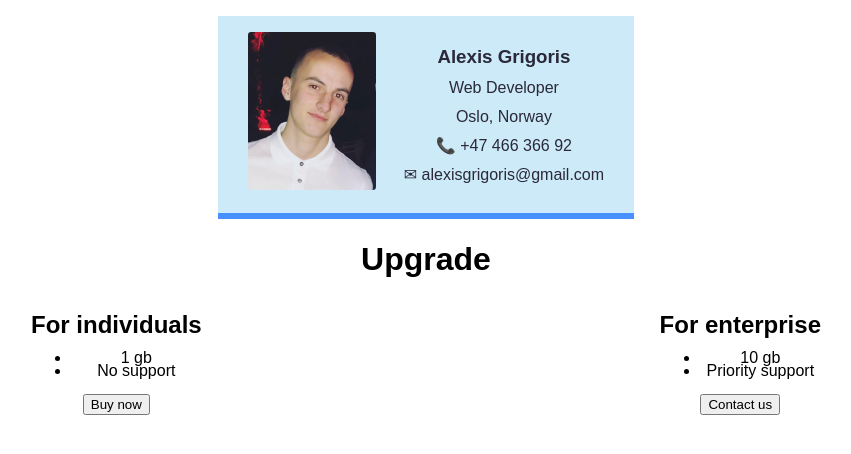
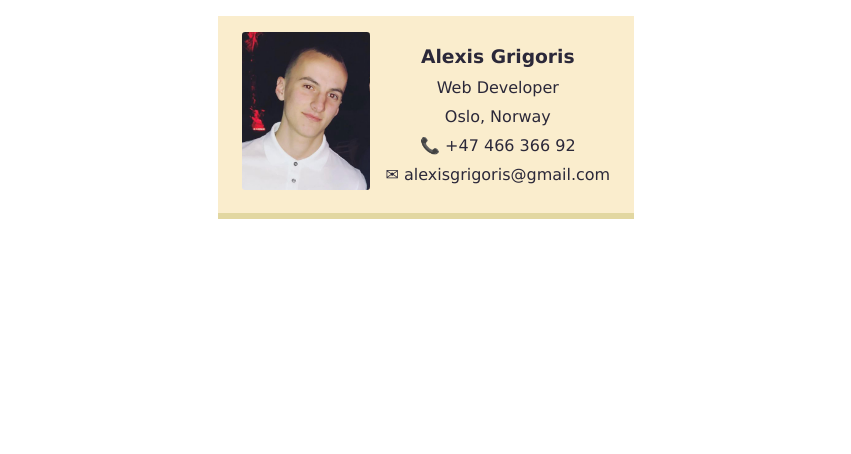
Before and after one commit to alexisGrigoris/grind, a plain HTML site: page Frontend career path/Welcome to career path/business card/vatacard.html in a window 1280 px wide. Shown: the whole page, without its empty margins (214-1065 px from the left). Drawn offline with Linux system fonts and the light colour scheme.

Commit message:
business card

```diff
--- a/Frontend career path/Welcome to career path/business card/stylecard.css
+++ b/Frontend career path/Welcome to career path/business card/stylecard.css
@@ -1,7 +1,8 @@
 body{
     margin: 1em;
     text-align: center;
-    font-family: Arial, Helvetica, sans-serif;
+    font-family: Verdana, Geneva, Tahoma, sans-serif;
+
 }
 
 .vataman{
@@ -15,19 +16,15 @@ body{
     display: flex;
     justify-content: space-around;
     width: 24em;
-    margin-left: auto;
-    margin-right: auto;
-    background: #cceaf7;
+    margin: 0 auto;
+    background: #FAEDCD;
     color: #2b2839;
-    border-bottom: 6px solid #4690ff;
+    border-bottom: 6px solid #e2d7a1;
 
 
 }
 
-.pricing{
-    display: flex;
 
-}
 div{
     margin-left: auto;
     margin-right: auto;
--- a/Frontend career path/Welcome to career path/business card/vatacard.html
+++ b/Frontend career path/Welcome to career path/business card/vatacard.html
@@ -21,25 +21,7 @@
                 <p>✉ alexisgrigoris@gmail.com</p>
             </div>
         </div>
-         <h1>Upgrade</h1>
-        <div class="pricing">
-            <div>
-                <h2>For individuals</h2>
-                <ul>
-                    <li>1 gb</li>
-                    <li>No support</li>
-                </ul>
-                <button>Buy now</button>
-            </div>
-            <div>
-                <h2>For enterprise</h2>
-                    <ul>
-                        <li>10 gb</li>
-                        <li>Priority support</li>
-                    </ul>
-                <button>Contact us</button>
-            </div>
-        </div>
+
 
     </body>
 </html>
```
